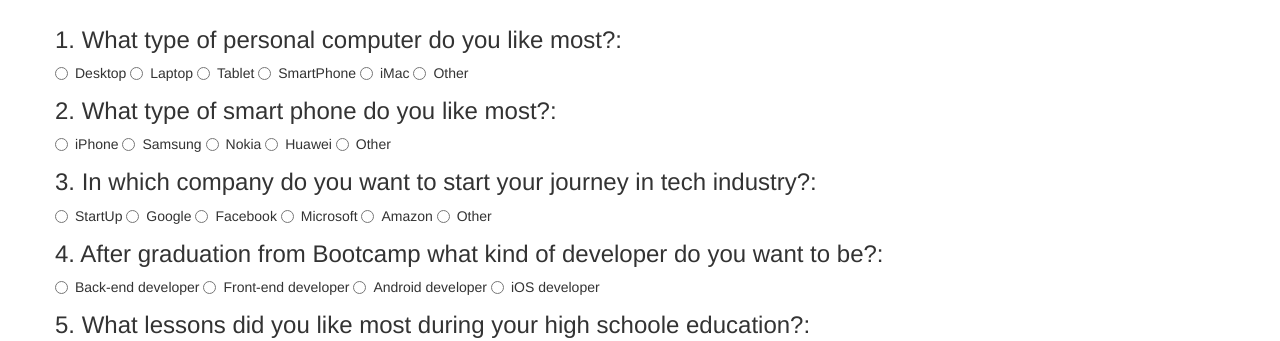
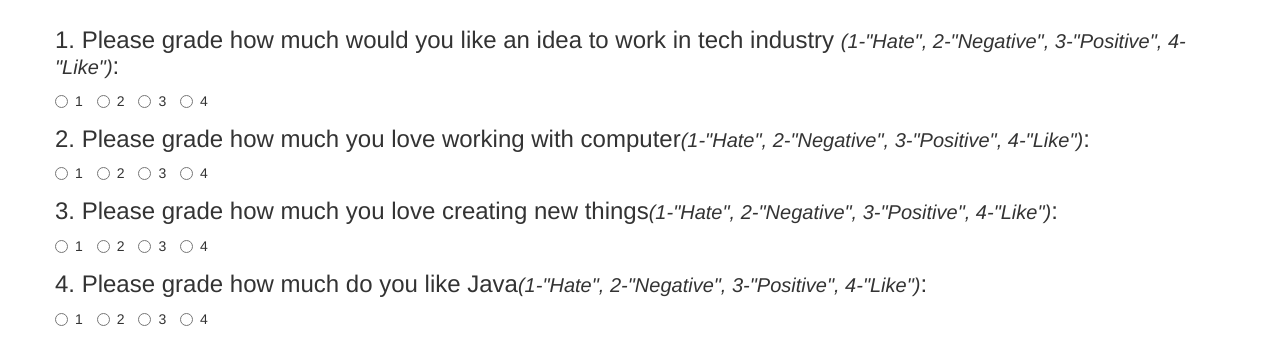
Before and after one commit to azamatbekmurat/track-suggester, a plain HTML site: page index.html in a window 1280 px wide. Shown: the part 611-952 px from the top of the page. Drawn offline with Linux system fonts and the light colour scheme.

Commit message:
add scripts.js file with business logic and changes to index.html file

```diff
--- a/css/styles.css
+++ b/css/styles.css
@@ -1,3 +1,7 @@
+#result {
+  display: none;
+}
+
 h1 {
   text-align: center;
   color: #137a96;
@@ -19,3 +23,8 @@
 #result {
   margin-top: 50px;
 }
+
+.grade {
+  font-size: 20px;
+  font-style: italic;
+}
--- a/index.html
+++ b/index.html
@@ -49,103 +49,83 @@
           <h2>Your preferences</h2>
 
           <div class="radio">
-            <h3>1. What type of personal computer do you like most?:</h3>
-            <label>
-              <input type="radio" name="operator1" value="option1">Desktop
+            <h3>1. Please grade how much would you like an idea to work in tech industry <span class="grade">(1-"Hate", 2-"Negative", 3-"Positive", 4-"Like")</span>:</h3>
+            <label class="radio-inline">
+              <input type="radio" name="option1" id="inlineRadio1" value="option1"> 1
             </label>
-            <label>
-              <input type="radio" name="operator1" value="option1">Laptop
+            <label class="radio-inline">
+              <input type="radio" name="option1" id="inlineRadio2" value="option2"> 2
             </label>
-            <label>
-              <input type="radio" name="operator1" value="option1">Tablet
+            <label class="radio-inline">
+              <input type="radio" name="option1" id="inlineRadio3" value="option3"> 3
             </label>
-            <label>
-              <input type="radio" name="operator1" value="option1">SmartPhone
+            <label class="radio-inline">
+              <input type="radio" name="option1" id="inlineRadio3" value="option3"> 4
             </label>
-            <label>
-              <input type="radio" name="operator1" value="option1">iMac
+
+          </div>
+
+          <div class="radio">
+            <h3>2. Please grade how much you love working with computer<span class="grade">(1-"Hate", 2-"Negative", 3-"Positive", 4-"Like")</span>:</h3>
+            <label class="radio-inline">
+              <input type="radio" name="option2" id="inlineRadio1" value="option1"> 1
             </label>
-            <label>
-              <input type="radio" name="operator1" value="option1">Other
+            <label class="radio-inline">
+              <input type="radio" name="option2" id="inlineRadio2" value="option2"> 2
+            </label>
+            <label class="radio-inline">
+              <input type="radio" name="option2" id="inlineRadio3" value="option3"> 3
+            </label>
+            <label class="radio-inline">
+              <input type="radio" name="option2" id="inlineRadio3" value="option3"> 4
             </label>
           </div>
 
           <div class="radio">
-            <h3>2. What type of smart phone do you like most?:</h3>
-            <label>
-              <input type="radio" name="operator2" value="option1">iPhone
+            <h3>3. Please grade how much you love creating new things<span class="grade">(1-"Hate", 2-"Negative", 3-"Positive", 4-"Like")</span>:</h3>
+            <label class="radio-inline">
+              <input type="radio" name="option3" id="inlineRadio1" value="option1"> 1
             </label>
-            <label>
-              <input type="radio" name="operator2" value="option1">Samsung
+            <label class="radio-inline">
+              <input type="radio" name="option3" id="inlineRadio2" value="option2"> 2
             </label>
-            <label>
-              <input type="radio" name="operator2" value="option1">Nokia
+            <label class="radio-inline">
+              <input type="radio" name="option3" id="inlineRadio3" value="option3"> 3
             </label>
-            <label>
-              <input type="radio" name="operator2" value="option1">Huawei
-            </label>
-            <label>
-              <input type="radio" name="operator2" value="option1">Other
+            <label class="radio-inline">
+              <input type="radio" name="option3" id="inlineRadio3" value="option3"> 4
             </label>
           </div>
 
           <div class="radio">
-            <h3>3. In which company do you want to start your journey in tech industry?:</h3>
-            <label>
-              <input type="radio" name="operator3" value="option1">StartUp
+            <h3>4. Please grade how much do you like Java<span class="grade">(1-"Hate", 2-"Negative", 3-"Positive", 4-"Like")</span>:</h3>
+            <label class="radio-inline">
+              <input type="radio" name="option4" id="inlineRadio1" value="option1"> 1
             </label>
-            <label>
-              <input type="radio" name="operator3" value="option1">Google
+            <label class="radio-inline">
+              <input type="radio" name="option4" id="inlineRadio2" value="option2"> 2
             </label>
-            <label>
-              <input type="radio" name="operator3" value="option1">Facebook
+            <label class="radio-inline">
+              <input type="radio" name="option4" id="inlineRadio3" value="option3"> 3
             </label>
-            <label>
-              <input type="radio" name="operator3" value="option1">Microsoft
-            </label>
-            <label>
-              <input type="radio" name="operator3" value="option1">Amazon
-            </label>
-            <label>
-              <input type="radio" name="operator3" value="option1">Other
+            <label class="radio-inline">
+              <input type="radio" name="option4" id="inlineRadio3" value="option3"> 4
             </label>
           </div>
 
           <div class="radio">
-            <h3>4. After graduation from Bootcamp what kind of developer do you want to be?:</h3>
-            <label>
-              <input type="radio" name="operator4" value="option1">Back-end developer
+            <h3>5. Please grade how much do you like Microsoft software products<span class="grade">(1-"Hate", 2-"Negative", 3-"Positive", 4-"Like")</span>:</h3>
+            <label class="radio-inline">
+              <input type="radio" name="option5" id="inlineRadio1" value="option1"> 1
             </label>
-            <label>
-              <input type="radio" name="operator4" value="option1">Front-end developer
+            <label class="radio-inline">
+              <input type="radio" name="option5" id="inlineRadio2" value="option2"> 2
             </label>
-            <label>
-              <input type="radio" name="operator4" value="option1">Android developer
+            <label class="radio-inline">
+              <input type="radio" name="option5" id="inlineRadio3" value="option3"> 3
             </label>
-            <label>
-              <input type="radio" name="operator4" value="option1">iOS developer
-            </label>
-          </div>
-
-          <div class="radio">
-            <h3>5. What lessons did you like most during your high schoole education?:</h3>
-            <label>
-              <input type="radio" name="operator5" value="option1">Art and literature
-            </label>
-            <label>
-              <input type="radio" name="operator5" value="option1">Maths
-            </label>
-            <label>
-              <input type="radio" name="operator5" value="option1">History
-            </label>
-            <label>
-              <input type="radio" name="operator5" value="option1">Physics
-            </label>
-            <label>
-              <input type="radio" name="operator5" value="option1">Chemistry
-            </label>
-            <label>
-              <input type="radio" name="operator5" value="option1">Other
+            <label class="radio-inline">
+              <input type="radio" name="option5" id="inlineRadio3" value="option3"> 4
             </label>
           </div>
 
@@ -169,7 +149,7 @@
             <input type="checkbox">I confirm that I have read and understand <a href="#"><em>the Terms and Conditions</em></a></label>
           </div>
 
-          <button type="submit" class="btn btn-primary btn-lg" id="button">Go!!!</button>
+          <button type="submit" class="btn btn-primary btn-lg" id="button">Show me result!!!</button>
 
         </form>
       </div>
--- a/js/scripts.js
+++ b/js/scripts.js
@@ -0,0 +1,36 @@
+// Business (or back-end) logic:
+
+var sum = function(number1, number2, number3, number4) {
+  return number1 + number2 + number3 + number4;
+};
+
+
+// User interface (or front-end) logic:
+
+$(document).ready(function() {
+	$("form#survey").submit(function(event) {
+    event.preventDefault();
+    var number1 = parseInt($("#add1").val());
+    var number2 = parseInt($("#add2").val());
+    var character = $("#character").val();
+    var result;
+
+    alert("hi")
+    if (character === "add") {
+    result = add(number1, number2);
+  } else if (character === "subtract") {
+    result = subtract(number1, number2);
+  } else if (character === "multiply") {
+    result = multiply(number1, number2);
+  } else if (character === "divide") {
+    result = divide(number1, number2);
+  } else {
+    alert("Error!!");
+  }
+
+    $("#language").text(language);
+    $("#framework").text(framework);
+    $("#result").show();
+  });
+
+});
```
